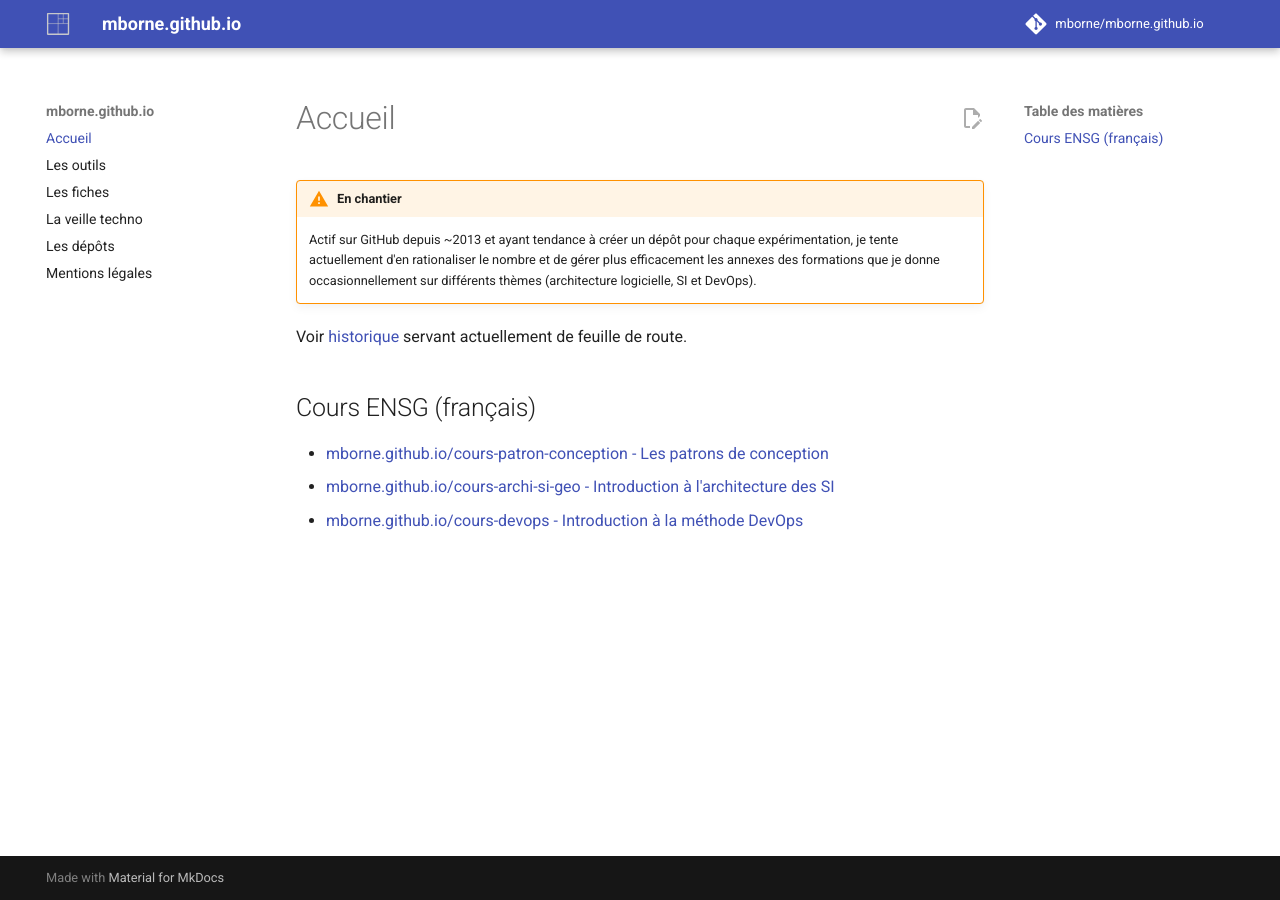
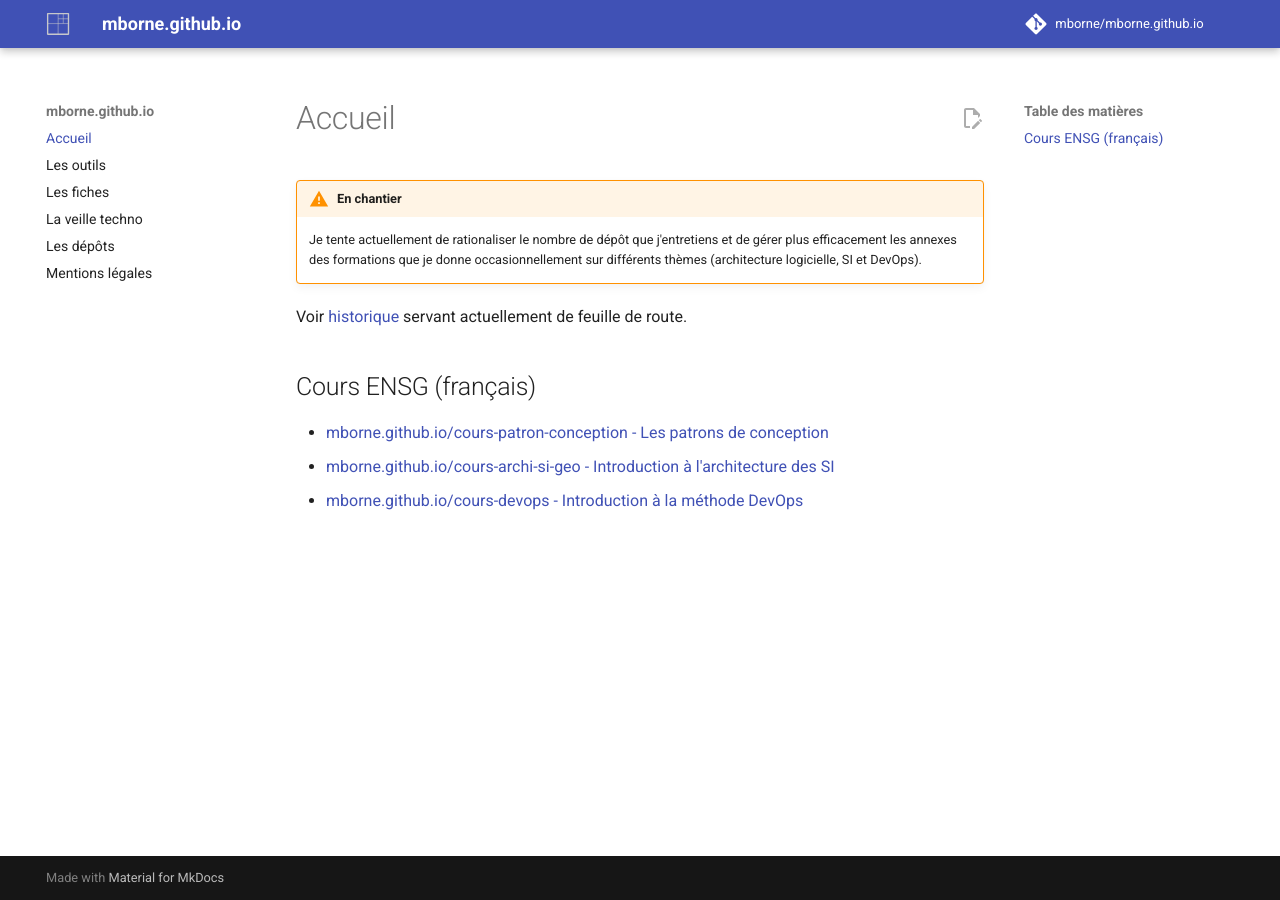
Before and after one commit to mborne/mborne.github.io, an MkDocs documentation site: the page built from docs/index.md, in a window 1280 px wide. Built offline with MkDocs 1.6.1 and Material for MkDocs 9.7.7, drawn with Linux system fonts in a browser that asks for light colours; comment, search, counter and statistics services are not loaded.

Commit message:
Update index.md

```diff
--- a/docs/index.md
+++ b/docs/index.md
@@ -1,8 +1,7 @@
 # Accueil
 
 !!!warning "En chantier"
-    Actif sur GitHub depuis ~2013 et ayant tendance à créer un dépôt pour chaque expérimentation,
-    je tente actuellement d'en rationaliser le nombre et de gérer plus efficacement les annexes
+    Je tente actuellement de rationaliser le nombre de dépôt que j'entretiens et de gérer plus efficacement les annexes
     des formations que je donne occasionnellement sur différents thèmes (architecture logicielle, SI et DevOps).
 
 Voir [historique](historique/index.md) servant actuellement de feuille de route.
```
